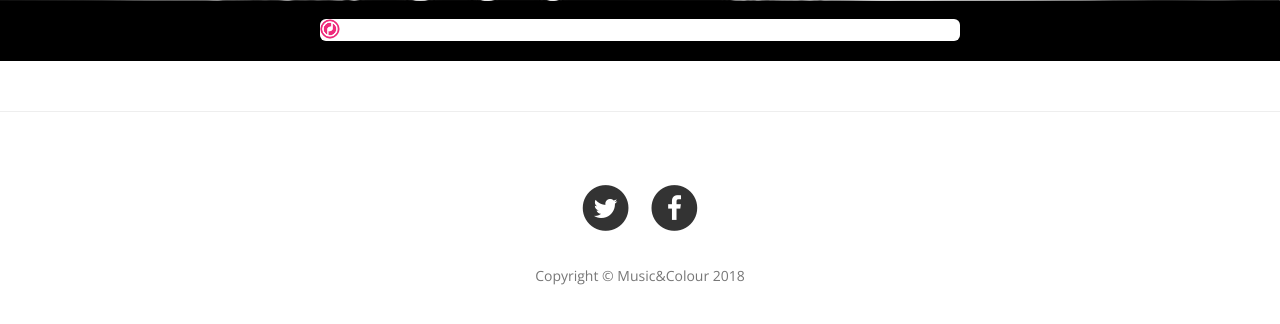
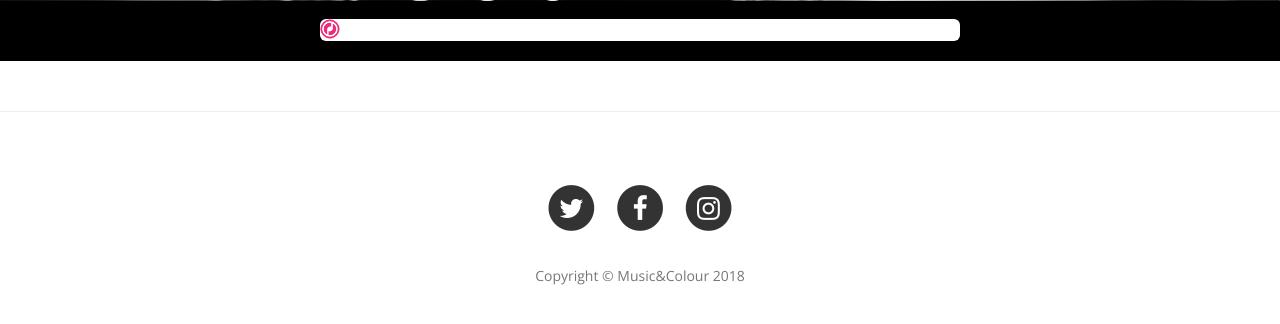
Before and after one commit to ajroberts10/musicandcolour, a Node server app: template src/views/partials/demos.html in a window 1280 px wide. Shown: the part 439-763 px from the top of the page. Run offline with Node 20, Linux system fonts and the light colour scheme; the template is opened without the code that fills it, so the values that code supplies are empty; some libraries are stand-ins or nearby versions; some web fonts are replaced.

Commit message:
adding instagram

```diff
--- a/src/views/page-footer.html
+++ b/src/views/page-footer.html
@@ -20,6 +20,14 @@
                             </span>
                         </a>
                     </li>
+                    <li>
+                        <a href="https://www.instagram.com/musicandcolouruk/" target="_blank">
+                            <span class="fa-stack fa-lg">
+                                <i class="fa fa-circle fa-stack-2x"></i>
+                                <i class="fa fa-instagram fa-stack-1x fa-inverse"></i>
+                            </span>
+                        </a>
+                    </li>
                 </ul>
                 <p class="copyright text-muted">Copyright &copy; Music&Colour {{ year }}</p>
             </div>
```
